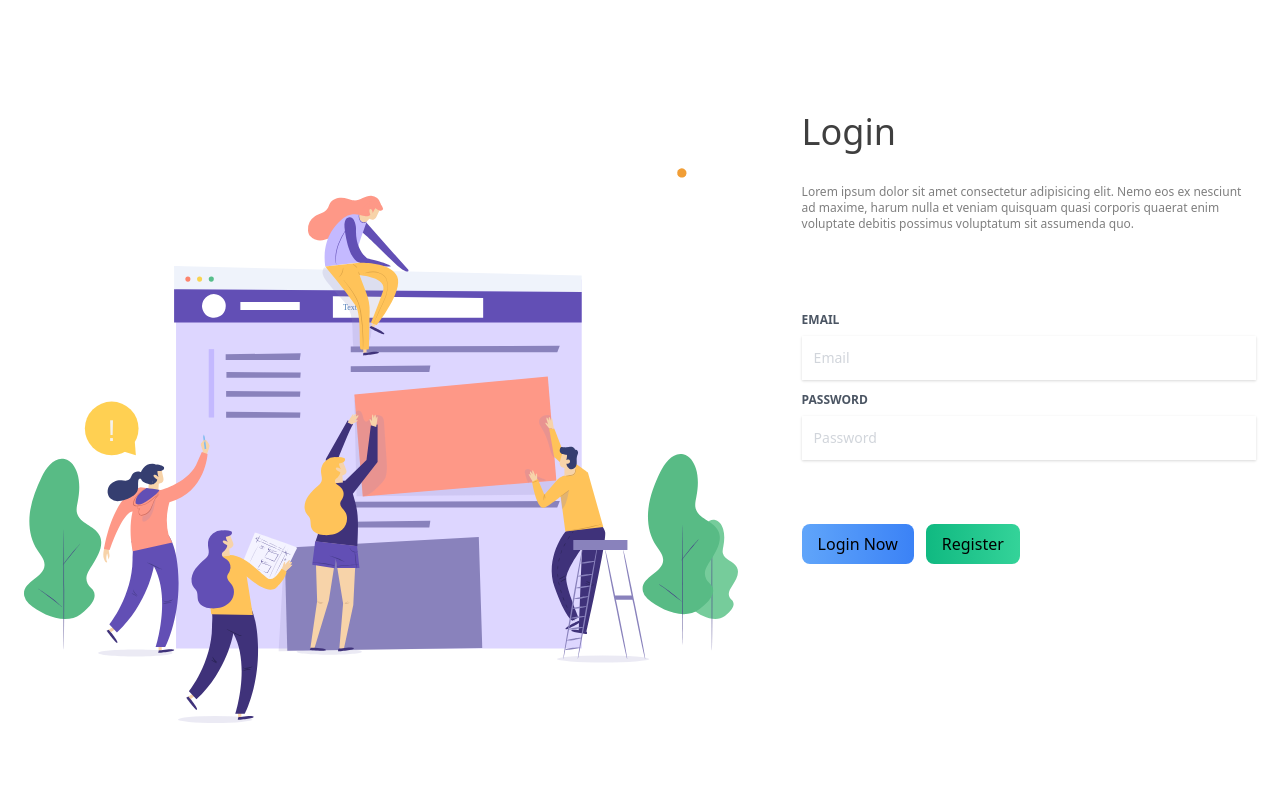
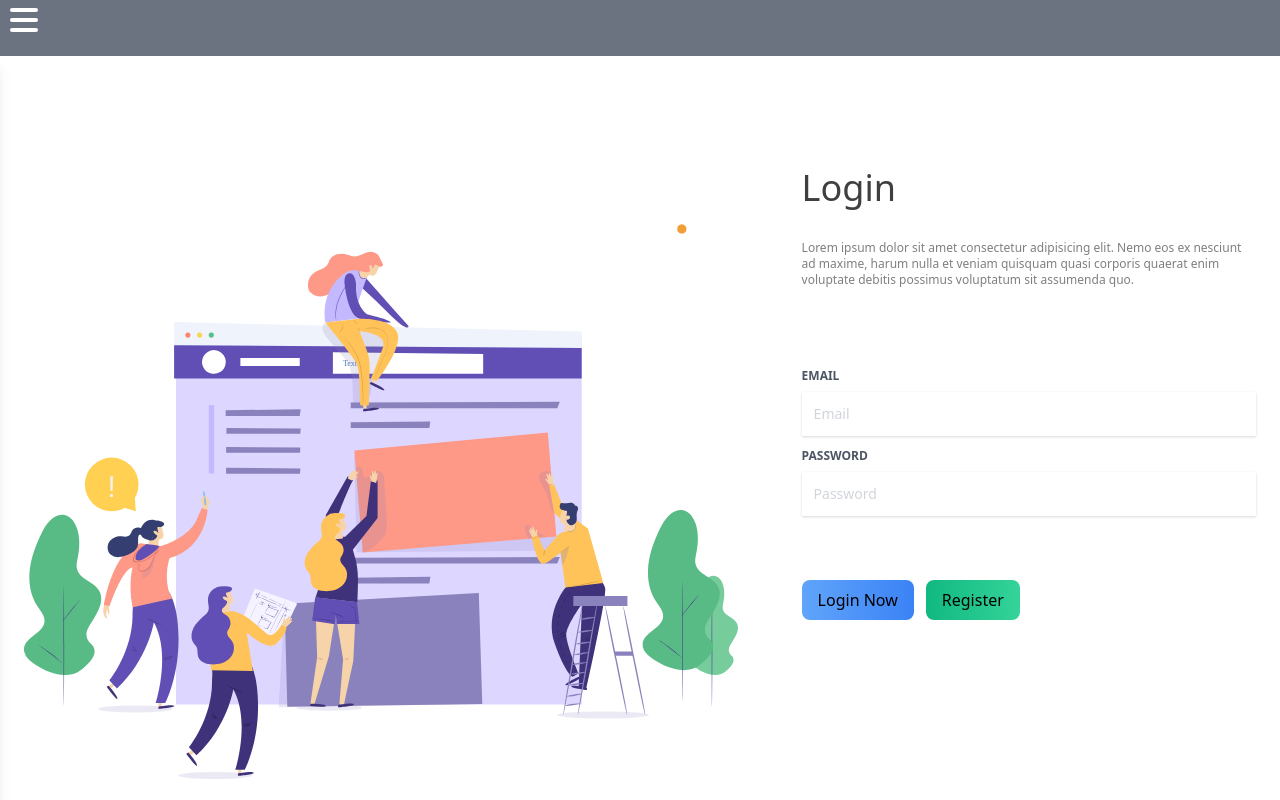
Before and after one commit to JeanMarcoMiranda/op-mini, a React (Create React App) app in the folder client/: page /login in a window 1280 px wide. Built offline with nearby package versions, Linux system fonts and the light colour scheme.

Commit message:
[G-04] Sidebar con navegacion creada

```diff
--- a/client/src/App.tsx
+++ b/client/src/App.tsx
@@ -1,18 +1,28 @@
-import React from 'react';
+import React, { useState } from 'react';
 import { BrowserRouter as Router, Switch, Route } from 'react-router-dom';
-import { appRoutes } from './routes'
+import { appRoutes, navRoutes } from './routes'
 
+import { SideBarComponent as SideBar } from './components';
+import { Header } from './components/layout';
 import './App.css';
 
 const App = () => {
+  const [sideBarOpen, setSideBarOpen] = useState(false)
+
   return (
-    <div className="App">
+    <div className="min-h-screen flex flex-col flex-auto flex-shrink-0 antialiased bg-white App">
       <Router>
-        <Switch>
-          { appRoutes.map( ({path, component, exact}) =>
-            <Route exact={exact} path={path} component={component} key={path}/>
-          )}
-        </Switch>
+        <Header navToggle={setSideBarOpen}/>
+        <SideBar routes={navRoutes} isOpen={sideBarOpen}/>
+        <div className="h-full mt-14" onClick={() => {
+            if (sideBarOpen) setSideBarOpen(false)
+          }}>
+          <Switch>
+            { appRoutes.map( ({path, component, exact}) => (
+              <Route exact={exact} path={path} component={component} key={path}/>
+            ))}
+          </Switch>
+        </div>
       </Router>
     </div>
   );
--- /dev/null
+++ b/client/src/components/SideBar.tsx
@@ -0,0 +1,70 @@
+import React, { ComponentProps } from 'react'
+import { NavLink, useLocation } from 'react-router-dom'
+import { generateString } from './utils'
+
+interface SideBarProps {
+  routes: RouteSideBar[],
+  color?: string,
+  activeColor?: string,
+  isOpen: boolean,
+}
+
+interface RouteSideBar {
+  label: string;
+  Icon: (props: ComponentProps<'svg'>) => JSX.Element;
+  path: string;
+}
+
+const SideBarComponent: React.FC<SideBarProps> = ({
+  routes,
+  color = "gray",
+  activeColor = "blue",
+  isOpen,
+}) => {
+  const { pathname } = useLocation()
+
+  return (
+    <div className={`fixed flex flex-col top-14 left-0 w-72 h-full duration-500 border-none z-10 shadow-lg transform
+     ${isOpen
+        ? "translate-x-0 ease-out transition-medium"
+        : "-translate-x-72 ease-in transition-medium"
+      }
+    `}>
+      <div className="bg-white h-full dark:bg-gray-700 py-4">
+        <nav className="">
+          <div className="text-left text-sm font-normal tracking-wide text-gray-600 dark:text-white uppercase pl-5 mb-4">
+            Main
+          </div>
+          <div>
+            {routes.map( ({ label, Icon, path }) => (
+              <NavLink className={`
+                w-full font-thin uppercase flex items-center p-4
+                transition-colors duration-200 justify-start
+                ${ pathname === path ? `
+                  text-${activeColor}-600
+                  bg-gradient-to-r from-white to-${activeColor}-100
+                  border-r-4 border-${activeColor}-600
+                  dark:from-gray-700 dark:to-gray-800
+                  border-r-4 border-${activeColor}-600
+                  ` : `
+                  text-${color}-600
+                  dark:text-${color}-200
+                  hover:text-${activeColor}-600
+                ` }
+              `} to={path} key={generateString(5)}>
+                <span className="text-left">
+                  <Icon width={20} height={20} />
+                </span>
+                <span className="mx-4 text-sm font-normal">
+                  {label}
+                </span>
+              </NavLink>
+            ))}
+          </div>
+        </nav>
+      </div>
+    </div>
+  )
+}
+
+export default SideBarComponent
--- a/client/src/components/common/Icon.tsx
+++ b/client/src/components/common/Icon.tsx
@@ -18,19 +18,18 @@ const IconComponent: React.FC<IconComponentProps> = ({
   onClick,
 }) => {
   return (
-    <div
-      className={`
+    <Icon className={`
+        cursor-pointer
         w-${width}
         ${margin}
         ${
           hover
             ? `transform hover:text-${color}-500 hover:scale-110`
-            : `text-${color}-500`
+            : `text-${color}-600`
         }
       `}
-    >
-      <Icon onClick={onClick}/>
-    </div>
+      onClick={onClick}
+    />
   );
 };
 
--- /dev/null
+++ b/client/src/components/index.tsx
@@ -0,0 +1,3 @@
+import SideBarComponent from "./SideBar";
+
+export { SideBarComponent }
--- a/client/src/components/layout/Header.tsx
+++ b/client/src/components/layout/Header.tsx
@@ -1,9 +1,21 @@
-const Header = () => {
+import React, { Dispatch, SetStateAction } from "react";
+import { IconComponent } from "../common";
+import { MenuIcon } from "@heroicons/react/solid";
+
+interface HeaderProps {
+  navToggle: Dispatch<SetStateAction<boolean>>
+}
+
+const Header: React.FC<HeaderProps> = ({
+  navToggle,
+}) => {
   return (
     <>
-      <footer className="relative bg-blueGray-200 pt-8 pb-6">
-        <h1>Soy un header</h1>
-      </footer>
+      <header className="fixed w-full items-center justify-between h-14 z-10 bg-gray-500 ">
+        <div className="m-auto text-white">
+          <IconComponent Icon={MenuIcon} width={10} onClick={() => navToggle(z => !z)}/>
+        </div>
+      </header>
     </>
   );
 }
--- a/client/src/routes/index.tsx
+++ b/client/src/routes/index.tsx
@@ -6,14 +6,15 @@ import ProductsView from "../views/Products";
 import SupplierView from "../views/Suppliers";
 import ProductForm from "../views/Products/Form";
 import SupplierForm from "../views/Suppliers/Form";
+import navRoutes from "./navRoutes";
 
 interface RouteData {
   path: string,
   component: React.ComponentType,
-  exact: boolean
+  exact: boolean,
 }
 
-export const appRoutes: RouteData[] = [
+const appRoutes: RouteData[] = [
   {
     path: '/',
     component: Home,
@@ -55,3 +56,5 @@ export const appRoutes: RouteData[] = [
     exact: true
   },
 ]
+
+export { appRoutes, navRoutes }
--- /dev/null
+++ b/client/src/routes/navRoutes.tsx
@@ -0,0 +1,28 @@
+import React, { ComponentProps } from "react";
+import { BriefcaseIcon, ClipboardListIcon, HomeIcon } from "@heroicons/react/solid";
+
+interface RouteSideBar {
+  label: string;
+  Icon: (props: ComponentProps<'svg'>) => JSX.Element;
+  path: string;
+}
+
+const navRoutes: RouteSideBar[] = [
+  {
+    label: 'Inicio',
+    Icon: HomeIcon,
+    path: '/'
+  },
+  {
+    label: 'Productos',
+    Icon: ClipboardListIcon,
+    path: '/product'
+  },
+  {
+    label: 'Proveedores',
+    Icon: BriefcaseIcon,
+    path: '/supplier'
+  },
+]
+
+export default navRoutes
--- a/client/src/views/Home/index.tsx
+++ b/client/src/views/Home/index.tsx
@@ -1,10 +1,9 @@
-import { Header } from '../../components/layout'
+import React from "react"
 
-const Home = () => {
+const Home: React.FC = () => {
   return (
     <div className="container">
-      <Header/>
-      <h1>Hola Mundo</h1>
+
     </div>
   )
 }
```
